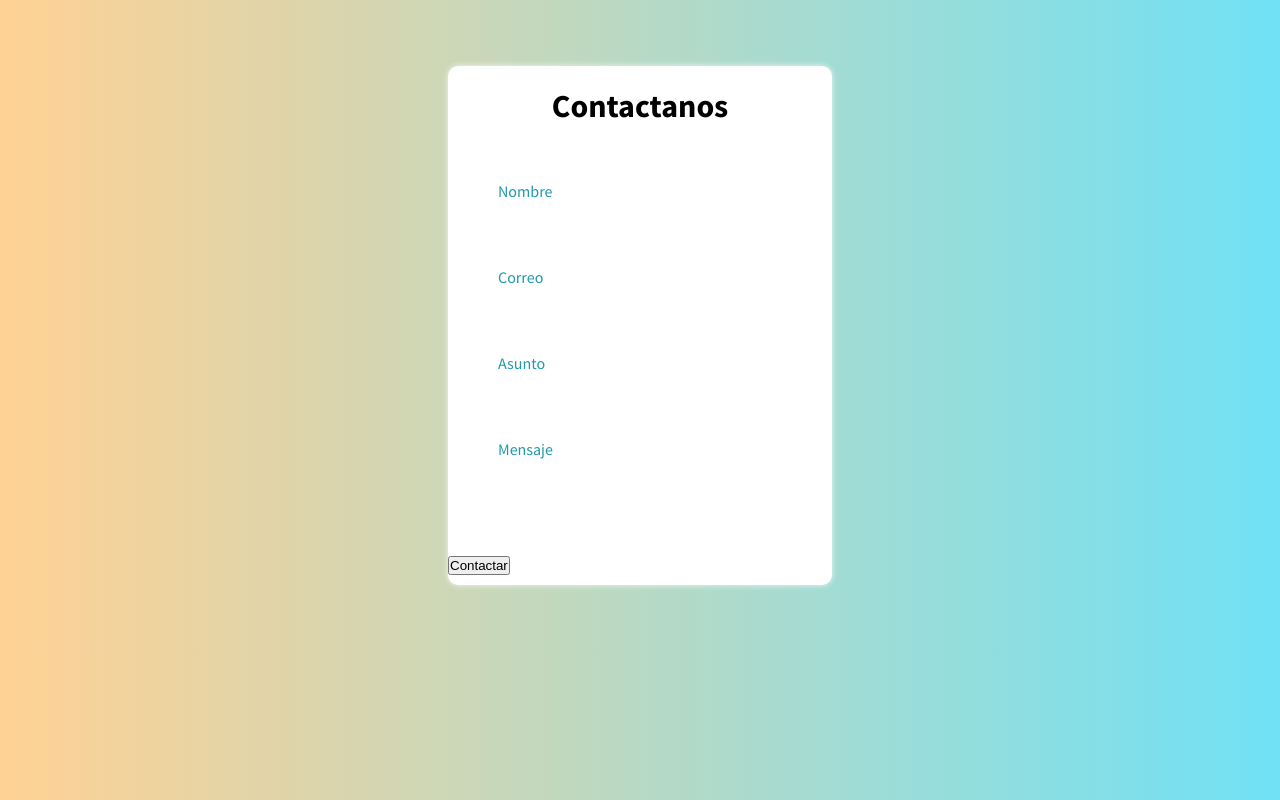
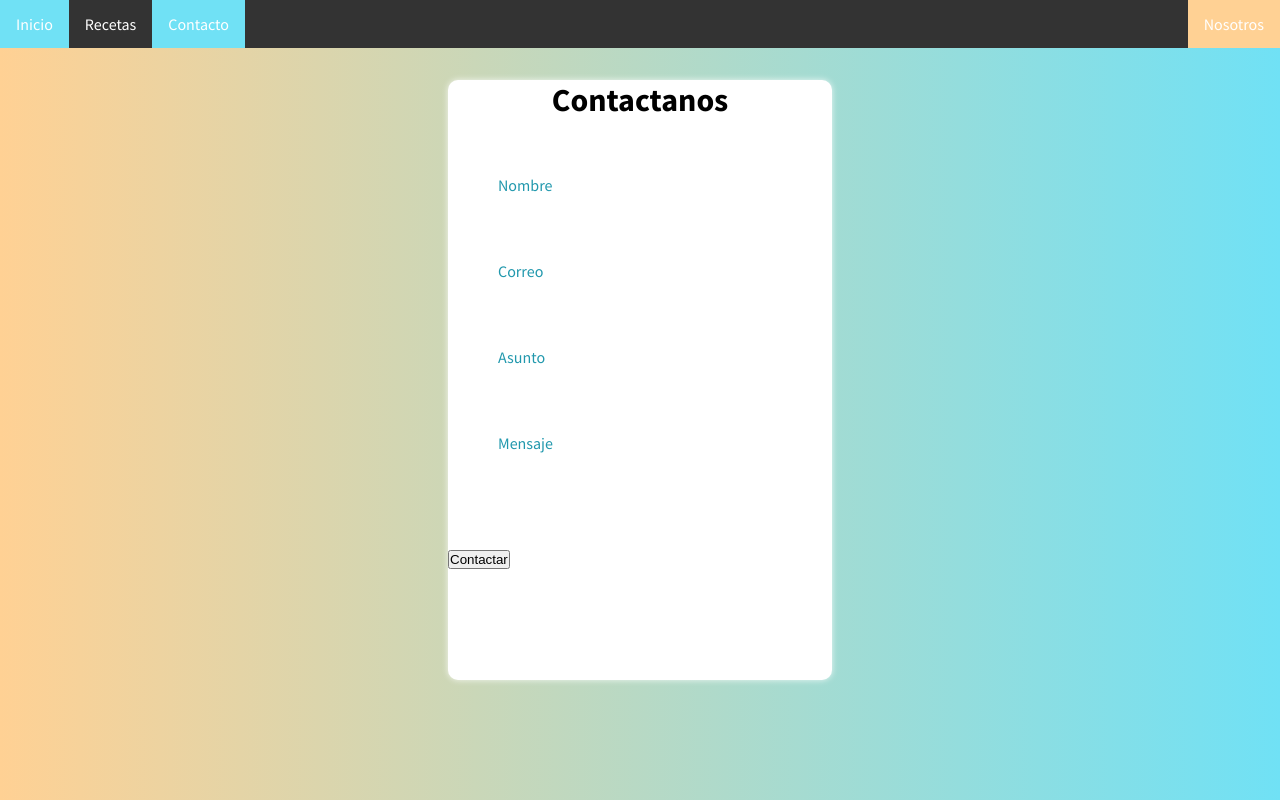
Before and after one commit to devisag/TpGrupal, a plain HTML site: page pages/contact.html in a window 1280 px wide. Shown: the top 800 px of the page. Drawn offline with Linux system fonts and the light colour scheme.

Commit message:
confirmar

```diff
--- a/assets/styles.css
+++ b/assets/styles.css
@@ -2,8 +2,7 @@
 :root{
    --colorTextos: #2198ad;
 }
-*, ::before,
-   ::after{
+*, ::before{
       margin: 0;
       padding: 0;
       box-sizing: border-box;
@@ -19,31 +18,80 @@ body{
       width: 100%;
       height: 650px;
       display: flex;
-      justify-content: center;
-      align-items: center;
+      justify-content: space-around;
+      /* justify-content: center;
+      align-items: center; */
 }
- h1{
+
+header{
+   position: fixed;
+   width: 100%;
+   top: 0;
+   left: 0;
+}
+
+main{
+   width: 30%;
+   padding: 70px 0 800%;
+}
+
+h1{
    text-align: center;
    margin: 10px 0;
    font-weight: 700;
 }
+nav>ul {
+   list-style-type: none;
+   margin: 0;
+   padding: 0;
+   overflow: hidden;
+   background-color: #333;
+}
+
+nav>ul>li {
+   float: left;
+}
+
+nav>ul>li a {
+   display: block;
+   color: white;
+   text-align: center;
+   padding: 14px 16px;
+   text-decoration: none;
+}
+
+/* Change the link color to #111 (black) on hover */
+nav>ul>li a:hover {
+   background-color: #70e1f5;
+}
+
+.active {
+   background-color: #70e1f5;
+}
+
+.active-about {
+   background-color: #ffd194;
+}
 
 form{
    background-color: #fff;
-   width: 30%;
-   padding: 10px 0;
    border-radius: 10px;
    box-shadow: 0 0 6px 0 rgba(255, 255, 255, 0.8);
 }
 
 .form{
    width: 100%;
+   height:600px;
    margin: auto;
+   justify-content: center;
+   align-items: center;
 }
 
 form .grupo{
    position: relative;
    margin: 45px;
+   justify-content: center;
+   align-items: center;
 }
 
 input,
--- a/pages/contact.html
+++ b/pages/contact.html
@@ -9,6 +9,17 @@
    <title>Contacto</title>
 </head>
 <body>
+   <header>
+      <nav class="nav">
+            <ul>
+               <li><a href="../index.html">Inicio</a></li>
+               <li><a href="./nutritionTips.html">Recetas</a></li>
+               <li><a href="./contact.html" class="active">Contacto</a></li>
+               <li style="float:right"><a class="active-about" href="#about">Nosotros</a></li>
+            </ul>
+      </nav>
+   </header>
+   <main>
       <form action="">
          <div class="form">
             <h1>Contactanos</h1>
@@ -31,5 +42,6 @@
             <button type="submit">Contactar</button>
          </div>
       </form>
+   </main>
 </body>
 </html>
```
Lines whose indentation alone changed are shown as unchanged.
